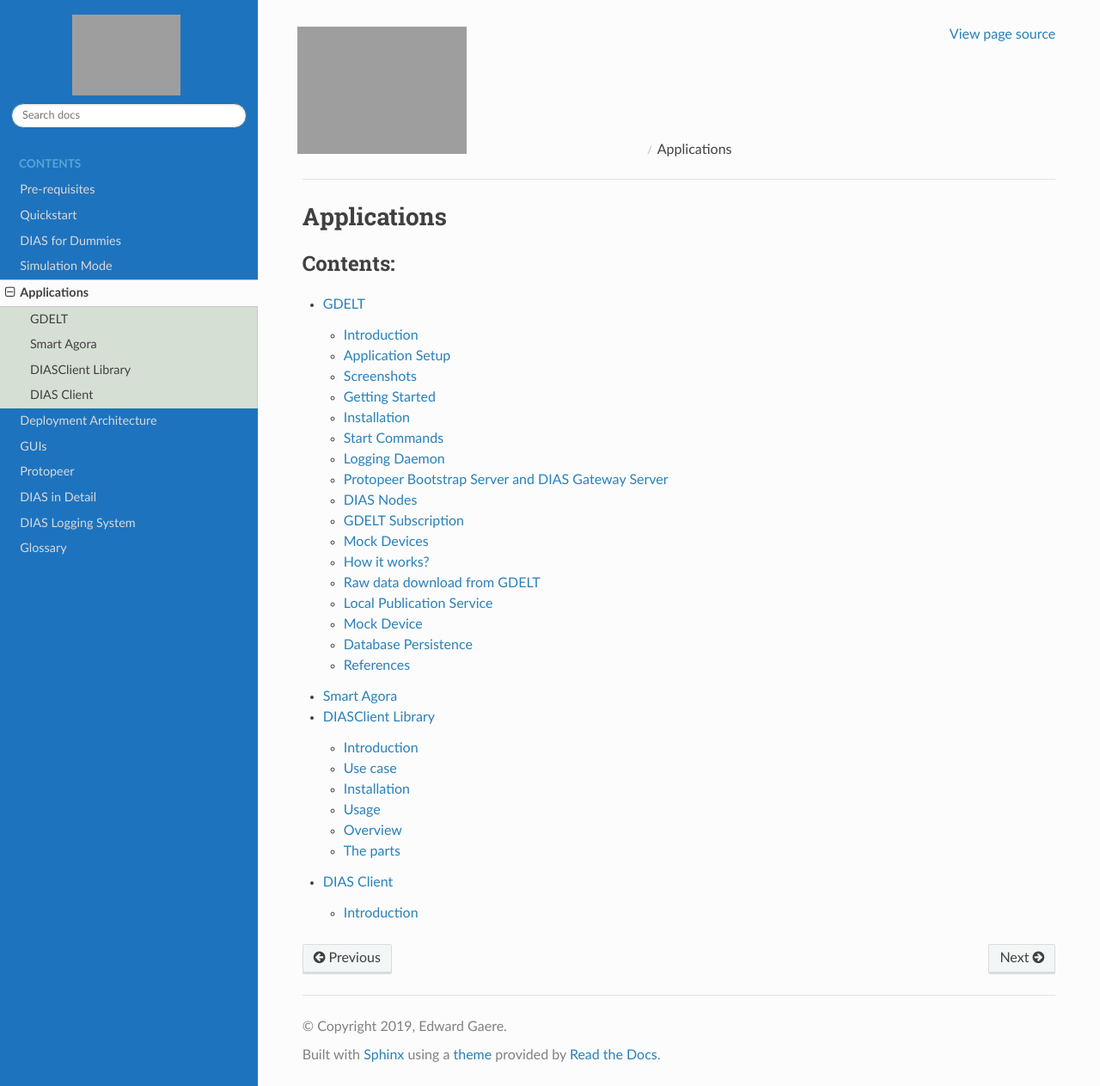
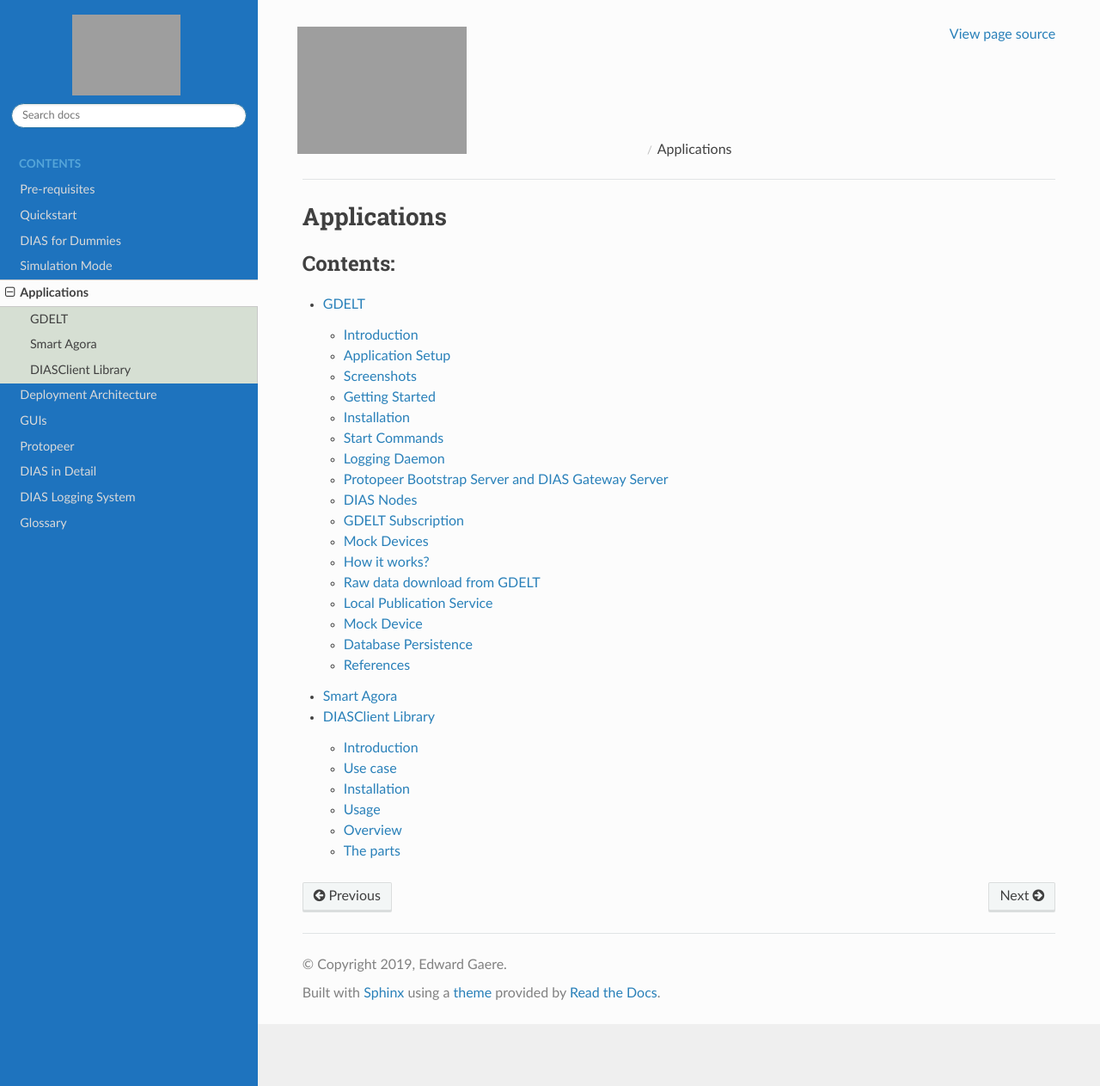
Before and after one commit to epournaras/DIAS-Documentation, a Sphinx documentation site: the page built from docs/source/sections/applications.rst, in a window 1280 px wide and 1263 px high. Shown: the whole window at 86% size. Built offline with Sphinx 7.4.7 and the Read the Docs theme 2.0.0, drawn with Linux system fonts in a browser that asks for light colours.

Commit message:
remove DIASClient

```diff
--- a/docs/source/sections/applications.rst
+++ b/docs/source/sections/applications.rst
@@ -8,4 +8,3 @@ Applications
    applications/gdelt
    applications/smart.agora
    applications/DIASClientLibrary
-   applications/DIASClient
--- a/docs/source/sections/applications/DIASClient.rst
+++ /dev/null
@@ -1,5 +0,0 @@
-DIAS Client
-***********
-
-Introduction
-------------
```
Also changed, not shown: 10 other files.
